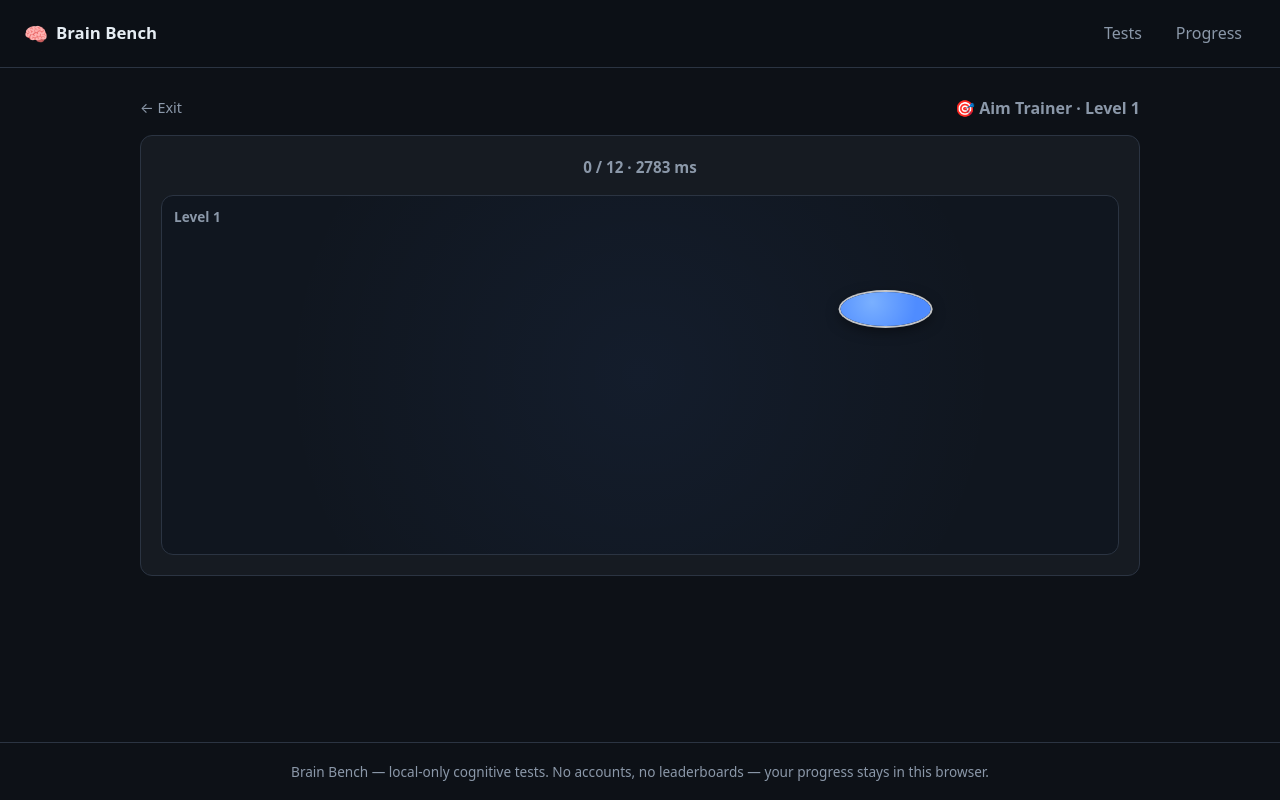
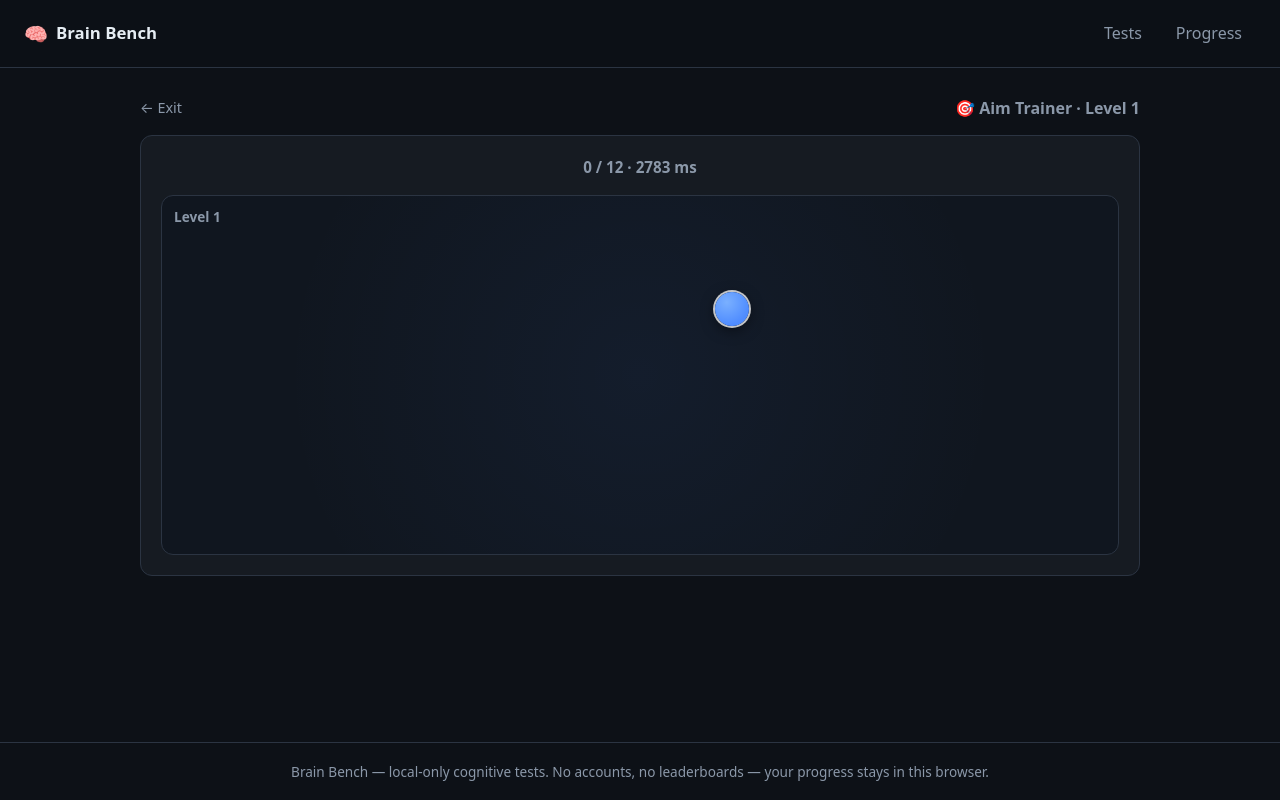
Before and after one commit to RidaDarrai/Brain-Bench, a React (Vite) app: page /test/aim-trainer in a window 1280 px wide. Both pictures are taken after a click on the button "Start test". Built offline with nearby package versions, Linux system fonts and the light colour scheme.

Commit message:
fix(aim): render targets as true circles on a square play field (ResizeObserver)

```diff
--- a/src/games/AimTrainerGame.tsx
+++ b/src/games/AimTrainerGame.tsx
@@ -37,7 +37,22 @@ function Hud({ obs }: { obs: AimTrainerObservation }) {
 export default function AimTrainerGame({ startLevel, onComplete }: GameProps) {
   const { obs, act } = useEnv(() => new AimTrainerEnv(startLevel));
   const surfaceRef = useRef<HTMLDivElement>(null);
+  const fieldRef = useRef<HTMLDivElement>(null);
   const reported = useRef(false);
+
+  // Keep the play field a perfect square (min of surface width/height) so
+  // the env's square 1000x1000 space maps 1:1 and targets stay true circles.
+  const [fieldSize, setFieldSize] = useState(0);
+  useEffect(() => {
+    const surface = surfaceRef.current;
+    if (!surface) return undefined;
+    const ro = new ResizeObserver((entries) => {
+      const rect = entries[0]?.contentRect;
+      if (rect) setFieldSize(Math.floor(Math.min(rect.width, rect.height)));
+    });
+    ro.observe(surface);
+    return () => ro.disconnect();
+  }, []);
 
   const cleared = obs.completed === true ? [startLevel] : [];
   const validForBest = obs.completed === true;
@@ -52,7 +67,7 @@ export default function AimTrainerGame({ startLevel, onComplete }: GameProps) {
   );
 
   const shoot = (e: React.MouseEvent<HTMLDivElement>) => {
-    const rect = surfaceRef.current?.getBoundingClientRect();
+    const rect = fieldRef.current?.getBoundingClientRect();
     if (!rect) return;
     const { x, y } = toVirtual(e, rect);
     act({ type: 'shoot', x, y });
@@ -72,9 +87,16 @@ export default function AimTrainerGame({ startLevel, onComplete }: GameProps) {
   return (
     <div className="game game-aim">
       <Hud obs={obs} />
+      <div className="aim-surface" ref={surfaceRef}>
+        {/*
+          The env works in a square 1000x1000 space; the field is a centered
+          square (ResizeObserver) so targets stay perfect circles and pixel
+          mapping is isotropic (matches hit-testing exactly).
+        */}
         <div
-        ref={surfaceRef}
-        className="aim-surface"
+          ref={fieldRef}
+          className="aim-field"
+          style={fieldSize > 0 ? { width: fieldSize, height: fieldSize } : undefined}
           onClick={shoot}
           role="application"
           aria-label="Aim trainer surface"
@@ -83,8 +105,6 @@ export default function AimTrainerGame({ startLevel, onComplete }: GameProps) {
             <div
               className="aim-target"
               style={{
-              // Coordinates are mapped linearly onto the surface in both axes,
-              // so sizes are percentages of the surface to match hit-testing.
                 left: `${(obs.target.x / SPACE) * 100}%`,
                 top: `${(obs.target.y / SPACE) * 100}%`,
                 width: `${(obs.radius / SPACE) * 200}%`,
@@ -92,6 +112,7 @@ export default function AimTrainerGame({ startLevel, onComplete }: GameProps) {
               }}
             />
           )}
+        </div>
         <div className="aim-hud-corner">Level {obs.level}</div>
       </div>
 
--- a/src/styles.css
+++ b/src/styles.css
@@ -810,8 +810,19 @@ h3 {
     radial-gradient(circle at center, rgba(79, 140, 255, 0.06), transparent 70%),
     #10161f;
   border: 1px solid var(--border);
+  overflow: hidden;
+  display: flex;
+  align-items: center;
+  justify-content: center;
+}
+
+/* Square play field (size set inline by ResizeObserver): the env's
+   1000x1000 space maps onto this box, so targets render as true circles
+   and clicks match hit-testing exactly. */
+.aim-field {
+  position: relative;
   cursor: crosshair;
-  overflow: hidden;
+  flex: 0 0 auto;
 }
 
 .aim-target {
```
Lines whose indentation alone changed are shown as unchanged.
